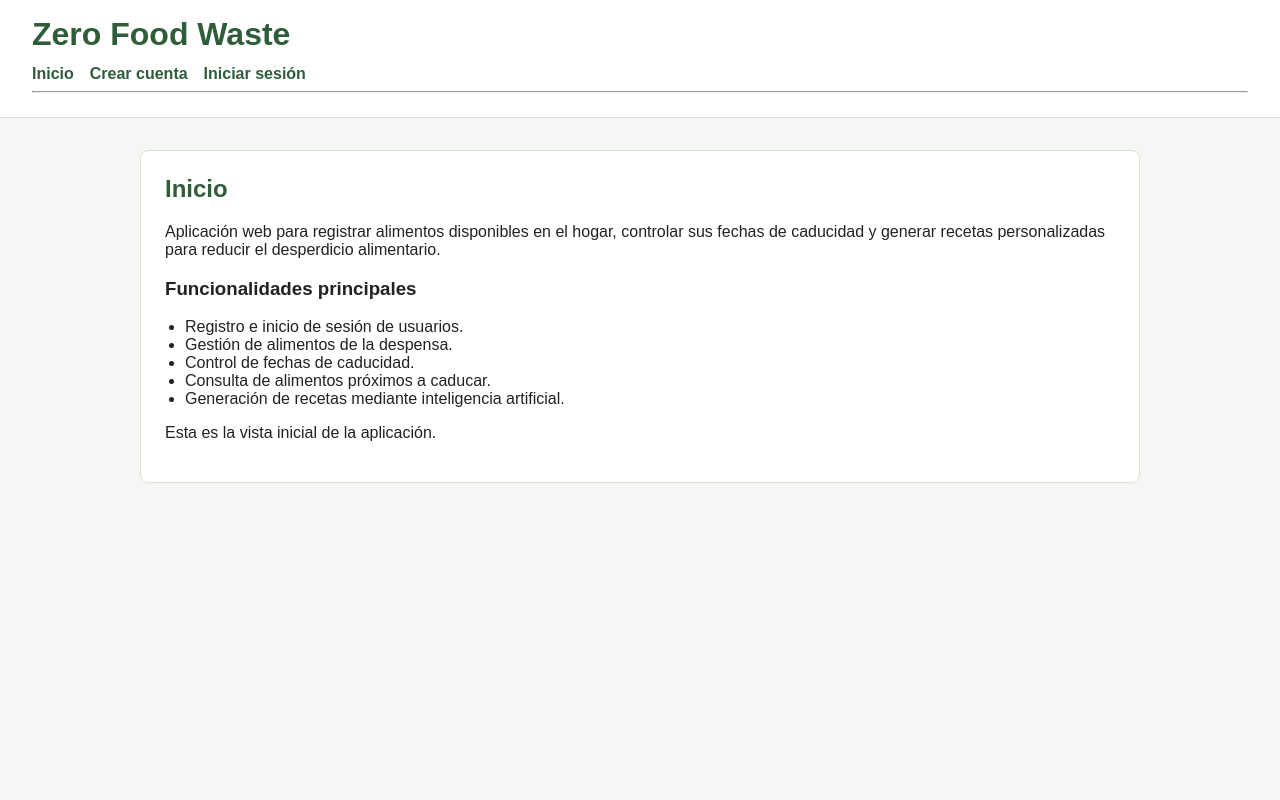
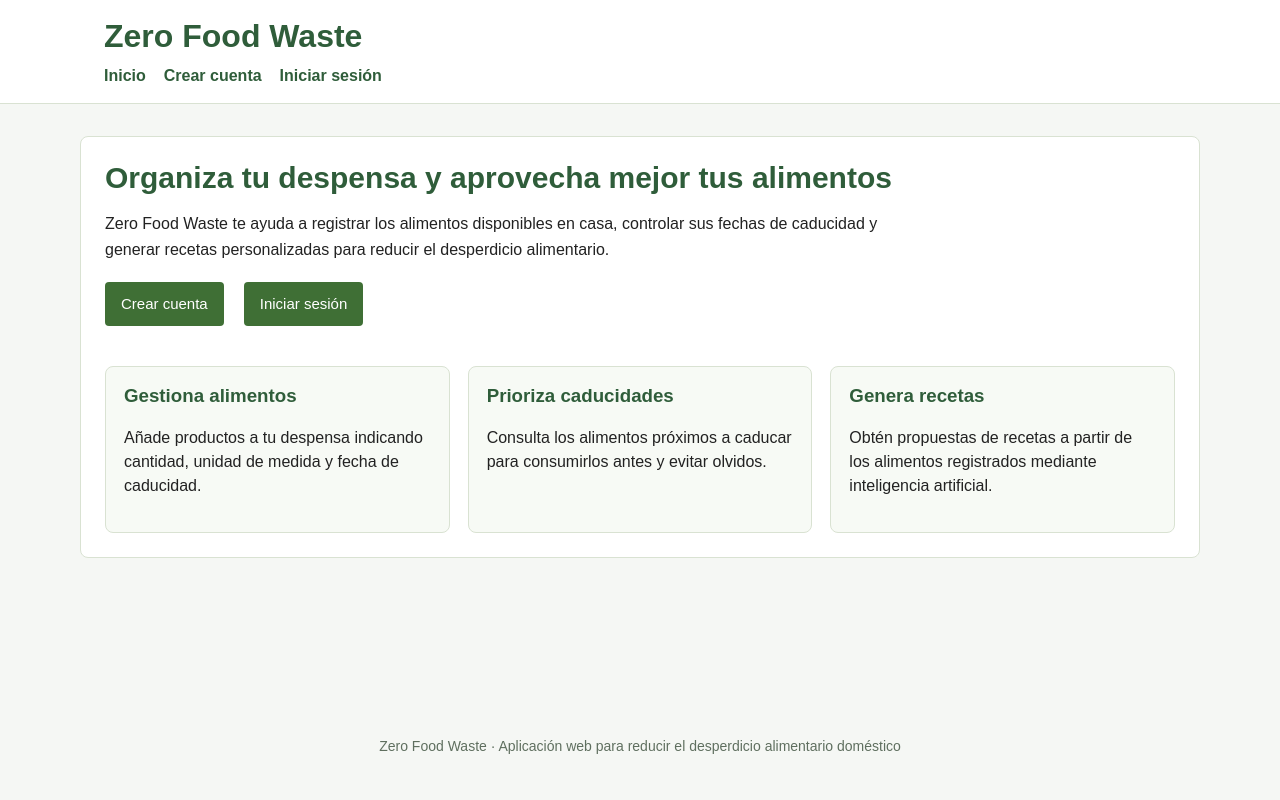
Before and after one commit to 981carlo/zero_food_waste, a Django app: template core/templates/core/inicio.html in a window 1280 px wide. Run offline with Django 5.2, Linux system fonts and the light colour scheme; the template is opened without the code that fills it, so the values that code supplies are empty.

Commit message:
style: mejorar estilos

```diff
--- a/core/static/core/css/styles.css
+++ b/core/static/core/css/styles.css
@@ -3,51 +3,70 @@
 }
 
 body {
+  min-height: 100vh;
   margin: 0;
   font-family: Arial, sans-serif;
   background-color: #f5f7f4;
   color: #222;
+  display: flex;
+  flex-direction: column;
 }
 
-header {
+.header {
   background-color: #ffffff;
   border-bottom: 1px solid #d9e2d2;
-  padding: 16px 32px;
 }
 
-header h1 {
-  margin: 0 0 12px 0;
+.header-content {
+  max-width: 1120px;
+  margin: 0 auto;
+  padding: 18px 24px;
 }
 
-header h1 a {
+.title {
+  margin: 0 0 12px 0;
+  font-size: 32px;
+}
+
+.title a {
   color: #2f5d3a;
   text-decoration: none;
 }
 
-nav {
+main {
+  width: 100%;
+  max-width: 1120px;
+  margin: 32px auto;
+  padding: 24px;
+  background-color: #ffffff;
+  border: 1px solid #d9e2d2;
+  border-radius: 8px;
+}
+
+.main-nav {
   display: flex;
-  gap: 16px;
   align-items: center;
+  gap: 18px;
   flex-wrap: wrap;
 }
 
-nav a {
+.main-nav a {
   color: #2f5d3a;
   text-decoration: none;
   font-weight: bold;
 }
 
-nav a:hover {
+.main-nav a:hover {
   text-decoration: underline;
 }
 
-main {
-  max-width: 1000px;
-  margin: 32px auto;
-  padding: 24px;
-  background-color: #ffffff;
-  border: 1px solid #d9e2d2;
-  border-radius: 8px;
+.user-info {
+  margin-left: auto;
+  padding: 6px 10px;
+  border-radius: 999px;
+  background-color: #eef5ea;
+  color: #1f5c2e;
+  font-weight: bold;
 }
 
 h2 {
@@ -58,53 +77,123 @@ h2 {
 table {
   width: 100%;
   border-collapse: collapse;
-  margin-top: 16px;
+  margin-top: 20px;
+  background-color: #ffffff;
 }
 
 th,
 td {
-  padding: 10px;
-  border-bottom: 1px solid #ddd;
+  padding: 12px;
+  border-bottom: 1px solid #d9e2d2;
   text-align: left;
 }
 
 th {
   background-color: #eef5ea;
+  color: #243b24;
+}
+
+tr:hover {
+  background-color: #f7faf5;
+}
+
+.action-link {
+  margin-right: 10px;
+  color: #1f5fa8;
+  font-weight: bold;
+  text-decoration: none;
+}
+
+.action-link:hover {
+  text-decoration: underline;
+}
+
+.danger-link {
+  color: #8a1f1f;
 }
 
 form {
-  max-width: 500px;
+  max-width: 520px;
+  margin-top: 20px;
 }
 
 form p {
-  display: flex;
-  flex-direction: column;
-  gap: 6px;
+  margin-bottom: 16px;
+}
+
+label {
+  display: block;
+  margin-bottom: 6px;
+  font-weight: bold;
 }
 
 input,
 select,
 textarea {
-  padding: 8px;
-  border: 1px solid #bbb;
+  width: 100%;
+  box-sizing: border-box;
+  padding: 10px;
+  border: 1px solid #cfd8c8;
   border-radius: 4px;
+  font-size: 15px;
+}
+
+input:focus,
+select:focus,
+textarea:focus {
+  outline: none;
+  border-color: #6b8f5a;
 }
 
 button,
 .button-link {
   display: inline-block;
-  padding: 8px 12px;
-  background-color: #2f5d3a;
-  color: #ffffff;
+  padding: 10px 16px;
   border: none;
   border-radius: 4px;
+  background-color: #3f6f35;
+  color: white;
   text-decoration: none;
+  font-size: 15px;
   cursor: pointer;
 }
 
 button:hover,
 .button-link:hover {
-  background-color: #24492d;
+  background-color: #31592a;
+}
+
+button:disabled {
+  background-color: #9ca99a;
+  cursor: not-allowed;
+}
+
+.danger-button {
+  background-color: #8a1f1f;
+}
+
+.danger-button:hover {
+  background-color: #6f1717;
+}
+
+.secondary-button {
+  background-color: #eef5ea;
+  color: #2f5d3a;
+  border: 1px solid #cfd8c8;
+}
+
+.secondary-button:hover {
+  background-color: #dfeadb;
+}
+
+.actions {
+  margin-top: 20px;
+}
+
+.actions .button-link,
+.actions button {
+  margin-right: 8px;
+  margin-bottom: 8px;
 }
 
 ul {
@@ -157,3 +257,62 @@ ul {
 .hidden {
   display: none;
 }
+
+.home {
+  margin-bottom: 32px;
+}
+
+.home h2 {
+  font-size: 30px;
+  margin-bottom: 16px;
+}
+
+.home p {
+  max-width: 820px;
+  line-height: 1.6;
+}
+
+.features {
+  display: grid;
+  grid-template-columns: repeat(3, 1fr);
+  gap: 18px;
+  margin-top: 24px;
+}
+
+.card {
+  padding: 18px;
+  border: 1px solid #d9e2d2;
+  border-radius: 8px;
+  background-color: #f7faf5;
+}
+
+.card h3 {
+  margin-top: 0;
+  color: #2f5d3a;
+}
+
+.card p {
+  line-height: 1.5;
+}
+
+.footer {
+  width: 100%;
+  max-width: 1120px;
+  margin-top: auto;
+  margin-left: auto;
+  margin-right: auto;
+  padding: 20px 24px 32px 24px;
+  color: #5f6f5f;
+  font-size: 14px;
+  text-align: center;
+}
+
+@media (max-width: 800px) {
+  .features {
+    grid-template-columns: 1fr;
+  }
+
+  .user-info {
+    margin-left: 0;
+  }
+}
--- a/core/templates/base.html
+++ b/core/templates/base.html
@@ -8,27 +8,30 @@
     <link rel="stylesheet" href="{% static 'core/css/styles.css' %}">
   </head>
   <body>
-    <header>
-      <h1>
+    <header class="header">
+      <div class="header-content">
+        <h1 class="title">
           <a href="{% url 'inicio' %}">Zero Food Waste</a>
         </h1>
 
-      <nav>
+        <nav class="main-nav">
           <a href="{% url 'inicio' %}">Inicio</a>
 
           {% if user.is_authenticated %}
-          <span>Usuario: <strong>{{ user.username }}</strong></span>
             <a href="{% url 'despensa:listado_alimentos' %}">Mis alimentos</a>
             <a href="{% url 'despensa:alimentos_proximos' %}">Próximos a caducar</a>
             <a href="{% url 'despensa:generar_recetas' %}">Generar recetas</a>
             <a href="{% url 'usuarios:logout_web' %}">Cerrar sesión</a>
+
+            <span class="user-info">
+              {{ user.username }}
+            </span>
           {% else %}
             <a href="{% url 'usuarios:registro_web' %}">Crear cuenta</a>
             <a href="{% url 'usuarios:login_web' %}">Iniciar sesión</a>
           {% endif %}
         </nav>
-
-      <hr />
+      </div>
     </header>
 
     <main>
@@ -43,5 +46,11 @@
       {% block content %}
       {% endblock %}
     </main>
+
+    <footer class="footer">
+      <p>
+        Zero Food Waste · Aplicación web para reducir el desperdicio alimentario doméstico
+      </p>
+    </footer>
   </body>
 </html>
--- a/core/templates/core/inicio.html
+++ b/core/templates/core/inicio.html
@@ -1,27 +1,52 @@
 {% extends "base.html" %}
 
-{% block title %}Inicio - Zero Food Waste{% endblock %}
+{% block title %}
+Inicio - Zero Food Waste
+{% endblock %}
 
 {% block content %}
-  <h2>Inicio</h2>
+<section class="home">
+  <h2>Organiza tu despensa y aprovecha mejor tus alimentos</h2>
 
   <p>
-    Aplicación web para registrar alimentos disponibles en el hogar,
-    controlar sus fechas de caducidad y generar recetas personalizadas
-    para reducir el desperdicio alimentario.
+    Zero Food Waste te ayuda a registrar los alimentos disponibles en casa,
+    controlar sus fechas de caducidad y generar recetas personalizadas para
+    reducir el desperdicio alimentario.
   </p>
 
-  <h3>Funcionalidades principales</h3>
+  {% if user.is_authenticated %}
+    <p class="actions">
+      <a class="button-link" href="{% url 'despensa:listado_alimentos' %}">Ver mi despensa</a>
+      <a class="button-link" href="{% url 'despensa:generar_recetas' %}">Generar receta</a>
+    </p>
+  {% else %}
+    <p class="actions">
+      <a class="button-link" href="{% url 'usuarios:registro_web' %}">Crear cuenta</a>
+      <a class="button-link" href="{% url 'usuarios:login_web' %}">Iniciar sesión</a>
+    </p>
+  {% endif %}
+</section>
 
-  <ul>
-    <li>Registro e inicio de sesión de usuarios.</li>
-    <li>Gestión de alimentos de la despensa.</li>
-    <li>Control de fechas de caducidad.</li>
-    <li>Consulta de alimentos próximos a caducar.</li>
-    <li>Generación de recetas mediante inteligencia artificial.</li>
-  </ul>
+<section class="features">
+  <article class="card">
+    <h3>Gestiona alimentos</h3>
+    <p>
+      Añade productos a tu despensa indicando cantidad, unidad de medida y fecha de caducidad.
+    </p>
+  </article>
 
-  <p>
-    Esta es la vista inicial de la aplicación.
-  </p>
+  <article class="card">
+    <h3>Prioriza caducidades</h3>
+    <p>
+      Consulta los alimentos próximos a caducar para consumirlos antes y evitar olvidos.
+    </p>
+  </article>
+
+  <article class="card">
+    <h3>Genera recetas</h3>
+    <p>
+      Obtén propuestas de recetas a partir de los alimentos registrados mediante inteligencia artificial.
+    </p>
+  </article>
+</section>
 {% endblock %}
--- a/despensa/models.py
+++ b/despensa/models.py
@@ -4,11 +4,11 @@ from django.db import models
 
 class Alimento(models.Model):
     class UnidadMedida(models.TextChoices):
-        UNIDADES = "unidades", "Unidades"
         GRAMOS = "gramos", "Gramos"
         KILOGRAMOS = "kilogramos", "Kilogramos"
         MILILITROS = "mililitros", "Mililitros"
         LITROS = "litros", "Litros"
+        UNIDADES = "unidades", "Unidades"
     usuario = models.ForeignKey(
         settings.AUTH_USER_MODEL,
         on_delete=models.CASCADE,
--- a/despensa/templates/despensa/alimentos_proximos.html
+++ b/despensa/templates/despensa/alimentos_proximos.html
@@ -31,9 +31,8 @@ Alimentos próximos a caducar - Zero Food Waste
       <td>{{ alimento.unidad_medida }}</td>
       <td>{{ alimento.fecha_caducidad }}</td>
       <td>
-        <a href="{% url 'despensa:editar_alimento' alimento.id %}">Editar</a>
-        |
-        <a href="{% url 'despensa:eliminar_alimento' alimento.id %}">Eliminar</a>
+        <a class="action-link" href="{% url 'despensa:editar_alimento' alimento.id %}">Editar</a>
+        <a class="action-link danger-link" href="{% url 'despensa:eliminar_alimento' alimento.id %}">Eliminar</a>
       </td>
     </tr>
     {% endfor %}
--- a/despensa/templates/despensa/generar_recetas.html
+++ b/despensa/templates/despensa/generar_recetas.html
@@ -12,7 +12,7 @@ Generar recetas - Zero Food Waste
 </p>
 
 {% if alimentos %}
-<form method="post" id="recipe-form">
+<form method="post" id="recipe-form" class="recipe-form">
   {% csrf_token %}
 
     <p>
```
Also changed, not shown: other parts of core/static/core/css/styles.css (+19 -8 lines), despensa/forms.py (+20 -0 lines), despensa/templates/despensa/eliminar_alimento.html (+6 -5 lines), despensa/templates/despensa/listado_alimentos.html (+5 -9 lines). Lines whose indentation alone changed are shown as unchanged.
